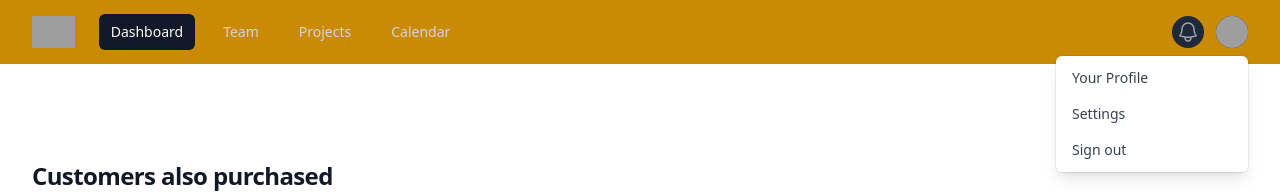
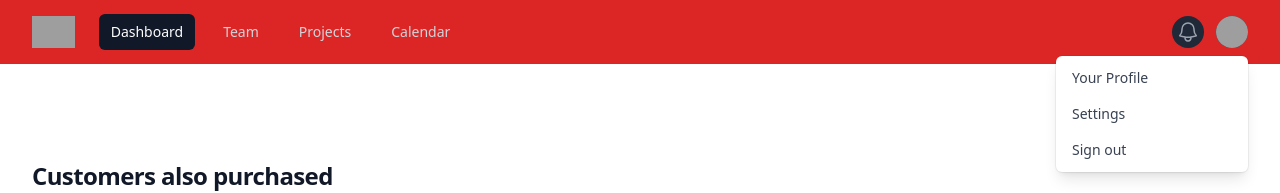
Before and after one commit to Jacm1607/sitio-web-2, a plain HTML site: page index.html in a window 1280 px wide. Shown: the top 193 px of the page. Drawn offline with nearby package versions, Linux system fonts and the light colour scheme; grey boxes are pictures that could not be loaded.

Commit message:
Update index.html

```diff
--- a/index.html
+++ b/index.html
@@ -10,7 +10,7 @@
 
 <body>
   <!-- Navbar -->
-  <nav class="bg-yellow-600">
+  <nav class="bg-red-600">
     <div class="mx-auto max-w-7xl px-2 sm:px-6 lg:px-8">
       <div class="relative flex h-16 items-center justify-between">
         <div class="absolute inset-y-0 left-0 flex items-center sm:hidden">
```
